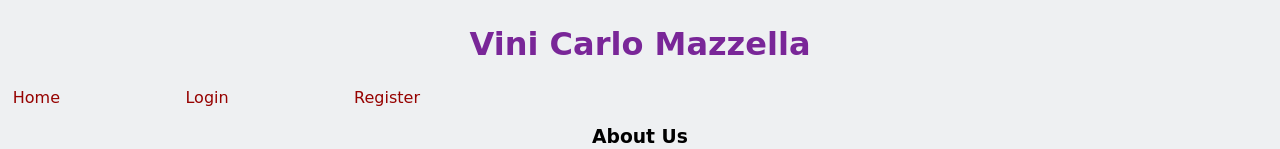
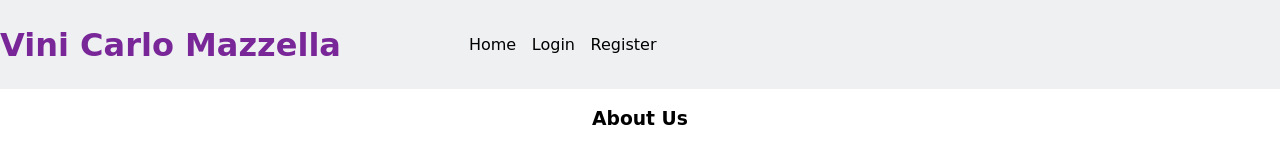
Before and after one commit to Sferratore/vini_carlo_mazzella, a plain HTML site: page index.html in a window 1280 px wide. Shown: the top 149 px of the page. Drawn offline with Linux system fonts and the light colour scheme.

Commit message:
Following header, first part.

```diff
--- a/styles.css
+++ b/styles.css
@@ -1,19 +1,32 @@
 body {
-    background-color: #EEF0F2; /* Background color */
+    background-color: #FFFFFF; /* Background color */
     align-items: center; /* Center vertically */
     text-align: center; /* Center text */
-    margin: 1%;
+    margin: 0%;
     font-family: 'Segoe Script', cursive;
+}
+
+header {
+    display: flex;
+    justify-content: flex-start; /* Distribute space between h1 and nav */
+    align-items: center; /* Align items vertically centered */
+    width: 100%; /* Make sure the header takes up full width */
+    position: sticky;  /* Make the header sticky */
+    top: 0;            /* Stick the header at the top */
+    z-index: 1000;     /* Ensure the header stays above other content */
+    background-color: #EEF0F2;
 }
 
 h1 {
     color: #792698;
     font-family: 'Lucida Handwriting', cursive !important;
     margin: 2% 0% 2% 0%;
+    display: flex;
 }
 
 nav {
-    color: #960200;
+    display: flex;            /* Enable Flexbox layout */
+    margin-left: 10%;
 }
 
 nav a {
@@ -21,13 +34,21 @@ nav a {
     text-decoration: none; /* Remove the underline */
 }
 
+nav a:hover {
+    text-decoration: underline;
+}
+
 nav ul {
     list-style-type: none; /* Remove default bullet points */
-    margin: 2% 0% 0% 0%; /* Remove default margin */
     padding: 0; /* Remove default padding */
+    margin: 0; /* Remove default margin */
     display: flex; /* Display items horizontally */
 }
 
 nav li {
-    margin-right: 10%; /* Space between list items */
+    margin-right: 10%;       /* Space between menu items */
 }
+
+  nav li:last-child {
+    margin-right: 0%;          /* Remove margin from the last item */
+  }
```
Also changed, not shown: index.html (+1 -1 lines).
